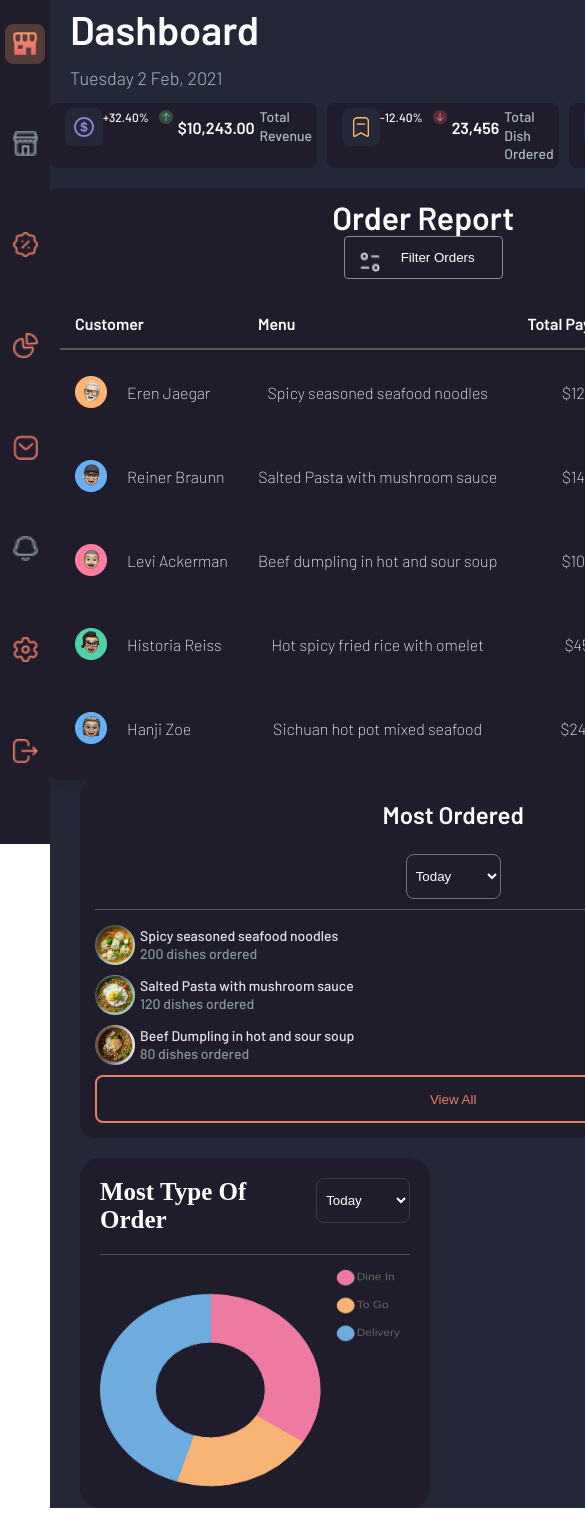
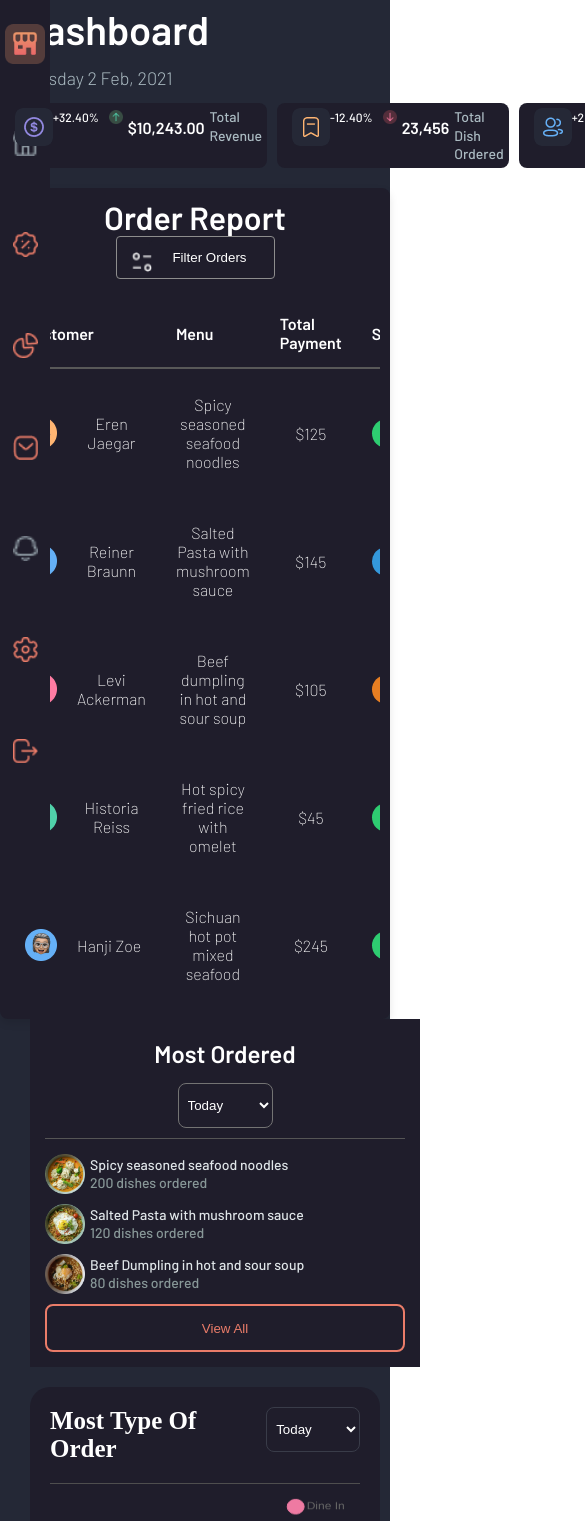
Before and after one commit to altugaltuner/food-order-altug, a React (Vite) app: page /dashboard in a window 390 px wide. Shown: the top 1521 px of the page, 585 px wide, since content can reach past the window. Built offline with nearby package versions, Linux system fonts and the light colour scheme; no server answers; the database is empty; sample sign-in values are in the browser's storage.

Commit message:
responsive of homepage is fixed

```diff
--- a/src/components/DishesMenu/DishesMenu.scss
+++ b/src/components/DishesMenu/DishesMenu.scss
@@ -1,5 +1,7 @@
 .Dishes-All {
     margin-left: 0px;
+    flex: 1;
+    padding-left: 100px;
 
     .username-and-search-segment {
         display: flex;
--- a/src/components/Navbar/Navbar.scss
+++ b/src/components/Navbar/Navbar.scss
@@ -109,7 +109,7 @@
 }
 
 
-@media screen and (max-width: 570px) {
+@media screen and (max-width: 950px) {
     .mainnet-logo-second {
         width: 50px;
 
--- a/src/components/OrderConfirmation/OrderConfirmation.jsx
+++ b/src/components/OrderConfirmation/OrderConfirmation.jsx
@@ -1,6 +1,5 @@
 import { useEffect, useState } from 'react';
 import "./OrderConfirmation.scss";
-
 
 function OrderConfirmation({
   incomingFoodItems,
@@ -65,20 +64,20 @@ function OrderConfirmation({
   }
 
   return (
-    <div className="order-conf-main">
+    <div className="order-conff-main">
       <div className="title-order-conf">
         <div className="part-of-title-conf">
           <h1 className="h1-order-conf">Confirmation</h1>
           <h3 className="h3-order-conf">Orders #34562</h3>
         </div>
-        <div className="part-of-title-conf">
+
         <img
           src={addingButtonImg}
           alt=""
           srcset=""
           className="adding-button-class"
         />
-        </div>
+
       </div>
 
       {/* Map Metodu: foodItems.map(...) kullandığınızda, foodItems dizisindeki her bir öğe için bir döngü oluşturursunuz. Bu döngü içinde, her öğenin kendine ait bir div bloğu (ve içinde çöp kutusu butonu) oluşturulur. Her bir div ve içerdiği buton, o anki döngüdeki öğenin (foodItem) verileriyle (özellikle id değeriyle) ilişkilendirilmiş olur. */}
@@ -93,7 +92,7 @@ function OrderConfirmation({
                   alt=""
                   className="food-photos-order-conf"
                 />
-                <div className="name-and-price">
+                <div className="name-and-price-div">
                   <p className="name-and-price-p">{foodItem.name}</p>
                   <p className="name-and-price-p">${foodItem.price}</p>
                 </div>
--- a/src/components/OrderConfirmation/OrderConfirmation.scss
+++ b/src/components/OrderConfirmation/OrderConfirmation.scss
@@ -1,14 +1,13 @@
-.order-conf-main {
+.order-conff-main {
     display: flex;
-    width: 25%;
     flex-direction: column;
     height: min-content;
-    padding: 15px;
+    flex: 0.5;
     font-family: "Barlow", sans-serif;
     background-color: #1F1D2B;
     border-radius: 15px;
-    margin-right: 20px;
-    margin-left: 0px;
+    margin-right: 0px;
+    padding: 20px;
 
     .title-order-conf {
         .part-of-title-conf {
@@ -22,10 +21,20 @@
                 font-size: 18px;
                 font-weight: 600;
                 color: #ABBBC2;
+            }
 
+            .h1-order-conf {
+                font-size: 28px;
+                font-weight: 600;
+                color: #ffffff;
             }
         }
 
+        .adding-button-class {
+            width: 40px;
+            height: 40px;
+        }
+    }
 
     .order-conf-body {
         display: flex;
@@ -40,19 +49,6 @@
             width: 80%;
             height: min-content;
 
-                .food-customer-note {
-
-                    width: 100%;
-                    height: 48px;
-                    padding: 14px;
-                    gap: 8px;
-                    border-radius: 8px;
-                    border: 2px solid #393C49;
-                    background-color: #2D303E;
-                    border-color: #393C49;
-                    color: white;
-                }
-
             .conf-pic-and-name-and-price {
                 display: flex;
                 flex-direction: row;
@@ -65,17 +61,19 @@
                     width: 100%;
                     padding-bottom: 20px;
                     padding-top: 20px;
+
+                    .food-photos-order-conf {
+                        width: 40px;
+                        height: 40px;
                     }
 
-
-                    .name-and-price {
+                    .name-and-price-div {
                         display: flex;
                         flex-direction: column;
                         justify-content: center;
                         color: white;
 
                         .name-and-price-p {
-                            //styleName: Body / Normal - Medium;
                             font-family: Barlow;
                             font-size: 14px;
                             font-weight: 500;
@@ -85,10 +83,6 @@
                         }
                     }
 
-                    .food-photos-order-conf {
-                        width: 40px;
-                        height: 40px;
-                    }
                 }
 
                 .total-piece-of-food {
@@ -100,6 +94,20 @@
                     border: 2px solid #393C49;
                     background-color: #2D303E;
                     text-align: center;
+                    color: white;
+                }
+            }
+
+            .food-customer-note {
+
+                width: 100%;
+                height: 48px;
+                padding: 14px;
+                gap: 8px;
+                border-radius: 8px;
+                border: 2px solid #393C49;
+                background-color: #2D303E;
+                border-color: #393C49;
                 color: white;
             }
         }
@@ -135,13 +143,9 @@
                 background-color: #1F1D2B;
                 cursor: pointer;
 
-
-
                 .reset-button-conf-img {
                     width: 20px;
                     height: 20px;
-
-                    }
                 }
 
                 .reset-button-conf:hover {
@@ -152,6 +156,12 @@
                     background-color: #111018;
                 }
             }
+        }
+    }
+
+    .discount-subtotal-div-line {
+        display: flex;
+        justify-content: space-between;
     }
 
     .discount-subtotal-div {
@@ -165,94 +175,25 @@
         .discount-subtotal-div-line {
             display: flex;
             justify-content: space-between;
+        }
 
         .discount-subtotal-p {
             font-size: 16px;
             color: #ABBBC2;
-
-                }
-            }
         }
     }
 }
 
-
-
-@media screen and (max-width: 1100px) {
-    .order-conf-main {
-        width: 30%;
-        margin-left: 0px;
-
-        .part-of-title {
-            gap: 10px;
-
-            .h1-order {
-                font-size: 26px;
-            }
-
-            .h3-order-conf {
-                font-size: 22px;
-            }
-        }
+@media(max-width: 950px) {
+    .order-conff-main {
+        flex: 0.46;
+        margin-left: 100px;
     }
 }
 
-@media screen and (max-width: 800px) {
-
-    .order-conf-main {
-        width: 30%;
-        margin-left: 0px;
-
-        .part-of-title-conf {
-            display: flex;
-            flex-direction: column;
-
-            .h3-order-conf {
-                font-size: 16px;
+@media(max-width: 585px) {
+    .order-conff-main {
+        margin-right: 27px;
+        margin-left: 70px;
     }
 }
-
-        .order-conf-body {
-            display: flex;
-            margin: 0px;
-
-            .conf-right-order-part {
-                display: flex;
-                flex-direction: row;
-                gap: 20px;
-                margin-bottom: 10px;
-
-                .reset-button-conf {
-                    width: 100%;
-                }
-            }
-        }
-    }
-}
-
-@media screen and (max-width: 700px) {
-    .order-conf-main {
-        width: 100%;
-    }
-}
-
-@media screen and (max-width: 512px) {
-
-    .order-conf-main {
-        width: 88%;
-        margin-left: 0px;
-
-        .order-conf-body {
-            .conf-left-order-part {
-                .total-piece-of-food {
-                    width: 30px;
-                    height: 30px;
-                }
-            }
-        }
-    }
-
-    .order-conf-main {
-        width: 88%;
-    }
-}
--- a/src/components/OrderPaymentPage/OrderPaymentPage.scss
+++ b/src/components/OrderPaymentPage/OrderPaymentPage.scss
@@ -27,9 +27,9 @@
     display: flex;
     flex-direction: column;
     justify-content: start;
-    width: 25%;
+    flex: 0.5;
     margin-left: 0px;
-    margin-right: 30px;
+    margin-right: 0px;
     border-radius: 15px;
     padding: 20px;
     background-color: #1F1D2B;
@@ -467,27 +467,15 @@
     background-color: #3d3953;
 }
 
-@media screen and (max-width: 1100px) {
+@media screen and (max-width: 950px) {
     .order-payment {
-        width: 94%;
-        margin-left: 15px;
+        flex: 0.47;
     }
 }
 
-@media screen and (max-width: 700px) {}
-
-@media (max-width: 525px) {
+@media(max-width: 585px) {
     .order-payment {
-        width: 100%;
-
-        .buttons-div {
-            .confirm-button {
-                padding: 0px;
-            }
-        }
-
-        .first-double-type {
-            justify-content: space-between;
-        }
+        margin-right: 27px;
+        margin-left: 70px;
     }
 }
--- a/src/pages/HomePage/HomePage.scss
+++ b/src/pages/HomePage/HomePage.scss
@@ -7,11 +7,11 @@
   flex-direction: row;
   background-color: #242836;
   color: white;
-  margin-left: 100px;
 
   .new-div {
     display: flex;
-
+    flex: 1;
+    gap: 20px;
   }
 
   .mainRoot-column {
@@ -31,42 +31,28 @@
   }
 }
 
-@media screen and (max-width: 1100px) {
+@media screen and (max-width: 950px) {
   .mainRoot {
-    .mainRoot-column-two {
+    display: flex;
+    flex-direction: column;
+
+    .new-div {
       display: flex;
-      flex-direction: column;
+      flex-direction: row;
+      gap: 20px;
     }
   }
 }
 
-@media screen and (max-width: 700px) {
+@media screen and (max-width: 585px) {
   .mainRoot {
     display: flex;
     flex-direction: column;
-    width: 100%;
 
-    .mainRoot-column-two {
+    .new-div {
       display: flex;
       flex-direction: column;
-      width: 100%;
+      gap: 20px;
     }
   }
 }
-
-@media screen and (max-width: 570px) {
-  .mainRoot {
-    width: fit-content;
-    margin-left: 50px;
-    padding-right: 15px;
-  }
-}
-
-@media screen and (max-width: 330px) {
-  .mainRoot {
-    width: 100%;
-    display: flex;
-    flex-direction: column;
-    padding-right: 50px;
-  }
-}
```
Lines whose indentation alone changed are shown as unchanged.
